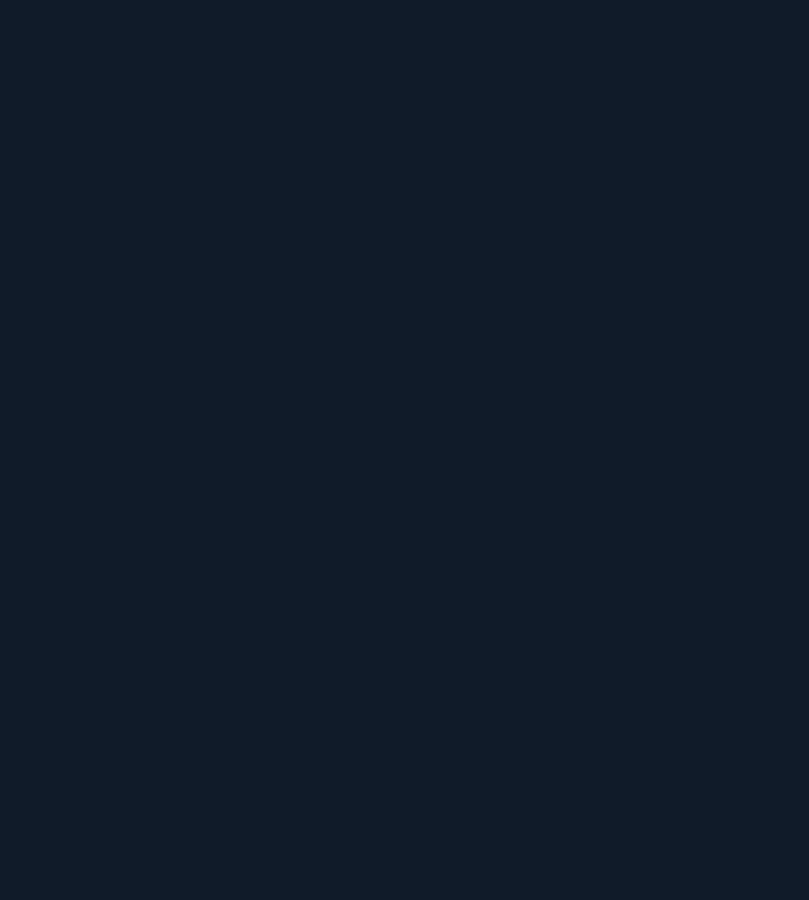
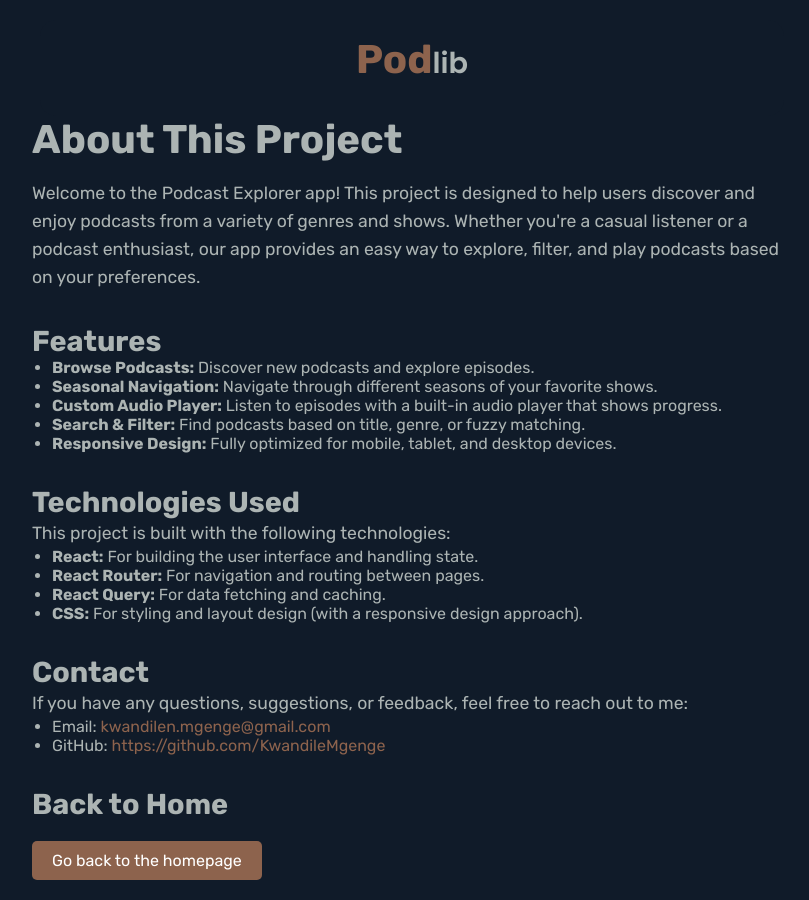
Before and after one commit to KwandileMgenge/CS20240155_WFO2407_D_Kwandile-Mgenge_DJS11, a React (Vite) app: page /about in a window 1280 px wide. Before the commit this address had no page. Shown: the whole page, without its empty margins (228-1037 px from the left). Before the commit the page ends 800 px from the top, so only its background shows below. Built offline with nearby package versions, Linux system fonts and the light colour scheme.

Commit message:
Added a Bunch of finishing touches that include the AboutPage, Footer and more

```diff
--- a/src/App.jsx
+++ b/src/App.jsx
@@ -5,6 +5,7 @@ import Previews from "./components/Previews"
 import { QueryClient, QueryClientProvider } from "@tanstack/react-query"
 import PodcastDetails from "./components/PodcastDetails"
 import SeasonDetails from "./components/SeasonDetails"
+import AboutPage from "./pages/AboutPage"
 
 const queryClient = new QueryClient();
 
@@ -15,6 +16,7 @@ function App() {
       <BrowserRouter>
         <Routes>
           <Route path="/" element={<HomePage/>}/>
+          <Route path="/about" element={<AboutPage />}/>
 
           <Route path="/previews" element={<Layout/>}>
             <Route index element={<Previews/>}/>
--- /dev/null
+++ b/src/components/Footer.jsx
@@ -0,0 +1,14 @@
+import React from 'react';
+
+function Footer() {
+  return (
+    <footer className="footer">
+      <p>&copy; 2025 Podcast Explorer. All rights reserved.</p>
+      <p>
+        <a href="/about">About</a>
+      </p>
+    </footer>
+  );
+}
+
+export default Footer;
--- a/src/components/Layout.jsx
+++ b/src/components/Layout.jsx
@@ -1,14 +1,18 @@
-import React from 'react'
-import Logo from './Logo'
-import { Outlet } from 'react-router-dom'
+import React from 'react';
+import Logo from './Logo';
+import { Outlet } from 'react-router-dom';
+import Footer from './Footer';
 
 function Layout() {
   return (
     <>
-      <Logo/>
-      <Outlet/>
+      <Logo />
+      <main>
+        <Outlet />
+      </main>
+      <Footer />
     </>
-  )
+  );
 }
 
-export default Layout
+export default Layout;
--- a/src/components/Previews.jsx
+++ b/src/components/Previews.jsx
@@ -1,49 +1,3 @@
-// import { useQuery } from '@tanstack/react-query'
-// import { genreList, getPodcastPreviews } from '../PodcastData'
-// import React from 'react'
-// import { Link } from 'react-router-dom'
-
-// function Previews() {
-//   const { status, error, data: previews } = useQuery({
-//     queryKey: ['previews-data'],
-//     queryFn: getPodcastPreviews,
-//   })
-
-//   if (status === 'pending') return <p className='loading'>Loading podcasts...</p>
-//   if (status === 'error') return <p className='error'>Error: {error.message}</p>
-
-//   const sortedPreviews = [...previews].sort((a, b) => a.title.localeCompare(b.title))
-
-//   return (
-//     <div className='previews-page'>
-//       <h2>Explore Podcasts</h2>
-//       <div className='previews-container'>
-//         {sortedPreviews.map((podcast) => (
-//           <Link to={`podcast/${podcast.id}`} key={podcast.id} className='preview-link'>
-//             <div className='podcast-tile'>
-//               <div className='podcast-img-container'>
-//                 <img className='preview-img' src={podcast.image} alt="Preview Image" />
-//                 <div className='genre-list'>
-//                   {podcast.genres.map( (genreId) => (
-//                     <p key={genreId}>
-//                       {genreList[genreId]}
-//                     </p>
-//                   ))}
-//                 </div>
-//               </div>
-//               <h3>{podcast.title}</h3>
-//               <p>{podcast.updated.slice(0,10)}</p>
-//             </div>
-//           </Link>
-
-//         ))}
-//       </div>
-//     </div>
-//   )
-// }
-
-// export default Previews
-
 import { useQuery } from '@tanstack/react-query';
 import { genreList, getPodcastPreviews } from '../PodcastData';
 import React, { useState } from 'react';
@@ -128,7 +82,7 @@ function Previews() {
                   </div>
                 </div>
                 <h3>{podcast.title}</h3>
-                <p>{podcast.updated.slice(0, 10)}</p>
+                <p>{new Date(podcast.updated).toLocaleDateString()}</p>
               </div>
             </Link>
           ))
--- a/src/index.css
+++ b/src/index.css
@@ -120,6 +120,7 @@ button:hover {
   display: flex;
   flex-direction: column;
   margin: 1rem 1rem;
+  margin-bottom: 10rem;
 }
 
 .previews-container {
@@ -339,6 +340,91 @@ audio::-webkit-media-controls-download-button {
   height: 85vh;
 }
 
+/* ABOUT */
+
+.about-page {
+  padding: 20px;
+  max-width: 800px;
+  margin: 0 auto;
+}
+
+.about-page h1 {
+  font-size: 2.5rem;
+  margin-bottom: 1rem;
+}
+
+.about-page h2 {
+  font-size: 1.8rem;
+  margin-top: 2rem;
+}
+
+.about-page p {
+  font-size: 1.1rem;
+  line-height: 1.6;
+}
+
+.about-page ul {
+  list-style-type: disc;
+  padding-left: 20px;
+}
+
+.about-page ol {
+  padding-left: 20px;
+}
+
+.about-page code {
+  font-family: 'Courier New', Courier, monospace;
+  background-color: #f4f4f4;
+  padding: 2px 4px;
+  border-radius: 4px;
+}
+
+.back-to-home-link {
+  display: inline-block;
+  margin-top: 20px;
+  padding: 10px 20px;
+  background-color: var(--primary-color);
+  color: white;
+  text-decoration: none;
+  border-radius: 5px;
+}
+
+.back-to-home-link:hover {
+  background-color: var(--kabul-color);
+}
+
+li a {
+  color: var(--primary-color);
+  text-decoration: none;
+  transition: color 0.3s ease;
+}
+
+li a:hover {
+  color: var(--kabul-color);
+}
+
+/* FOOTER */
+/* Footer styles */
+.footer {
+  background-color: #282c34;
+  color: white;
+  text-align: center;
+  padding: 20px;
+  position: fixed;
+  width: 100%;
+  bottom: 0;
+}
+
+.footer a {
+  color: #61dafb;
+  text-decoration: none;
+  margin: 0 10px;
+}
+
+.footer a:hover {
+  text-decoration: underline;
+}
+
 /* MEDIA QUERIES */
 @media (max-width: 1200px) {
   .previews-container {
@@ -357,11 +443,15 @@ audio::-webkit-media-controls-download-button {
 @media (max-width: 600px) {
   .previews-container {
     grid-template-columns: repeat(2, 1fr);
-    gap: 8rem;
+    gap: 5rem;
   }
 
   .podcast-data {
     grid-template-columns: repeat(1, 1fr);
+  }
+
+  .podcast-tile {
+    min-width: 6rem;
   }
 }
 
@@ -374,4 +464,13 @@ audio::-webkit-media-controls-download-button {
   .podcast-tile {
     min-width: 8rem;
   }
+
+  .filters,
+  .podcast-data {
+    margin-top: 2.5rem;
+  }
+
+  .back-button {
+    top: 7rem;
+  }
 }
--- /dev/null
+++ b/src/pages/AboutPage.jsx
@@ -0,0 +1,49 @@
+import React from 'react';
+import { Link } from 'react-router-dom';
+import Logo from '../components/Logo';
+
+function AboutPage() {
+  return (
+    <div className="about-page">
+      <Logo/>
+      <h1>About This Project</h1>
+      <p>
+        Welcome to the Podcast Explorer app! This project is designed to help users discover and enjoy podcasts from a variety of genres and shows. Whether you're a casual listener or a podcast enthusiast, our app provides an easy way to explore, filter, and play podcasts based on your preferences.
+      </p>
+
+      <h2>Features</h2>
+      <ul>
+        <li><strong>Browse Podcasts:</strong> Discover new podcasts and explore episodes.</li>
+        <li><strong>Seasonal Navigation:</strong> Navigate through different seasons of your favorite shows.</li>
+        <li><strong>Custom Audio Player:</strong> Listen to episodes with a built-in audio player that shows progress.</li>
+        <li><strong>Search & Filter:</strong> Find podcasts based on title, genre, or fuzzy matching.</li>
+        <li><strong>Responsive Design:</strong> Fully optimized for mobile, tablet, and desktop devices.</li>
+      </ul>
+
+      <h2>Technologies Used</h2>
+      <p>This project is built with the following technologies:</p>
+      <ul>
+        <li><strong>React:</strong> For building the user interface and handling state.</li>
+        <li><strong>React Router:</strong> For navigation and routing between pages.</li>
+        <li><strong>React Query:</strong> For data fetching and caching.</li>
+        <li><strong>CSS:</strong> For styling and layout design (with a responsive design approach).</li>
+      </ul>
+
+      <h2>Contact</h2>
+      <p>
+        If you have any questions, suggestions, or feedback, feel free to reach out to me:
+      </p>
+      <ul>
+        <li>Email: <a href="mailto:kwandilen.mgenge@gmail.com">kwandilen.mgenge@gmail.com</a></li>
+        <li>GitHub: <a href="https://github.com/KwandileMgenge" target="_blank" rel="noopener noreferrer">https://github.com/KwandileMgenge</a></li>
+      </ul>
+
+      <h2>Back to Home</h2>
+      <Link to="/" className="back-to-home-link">
+        Go back to the homepage
+      </Link>
+    </div>
+  );
+}
+
+export default AboutPage;
```
